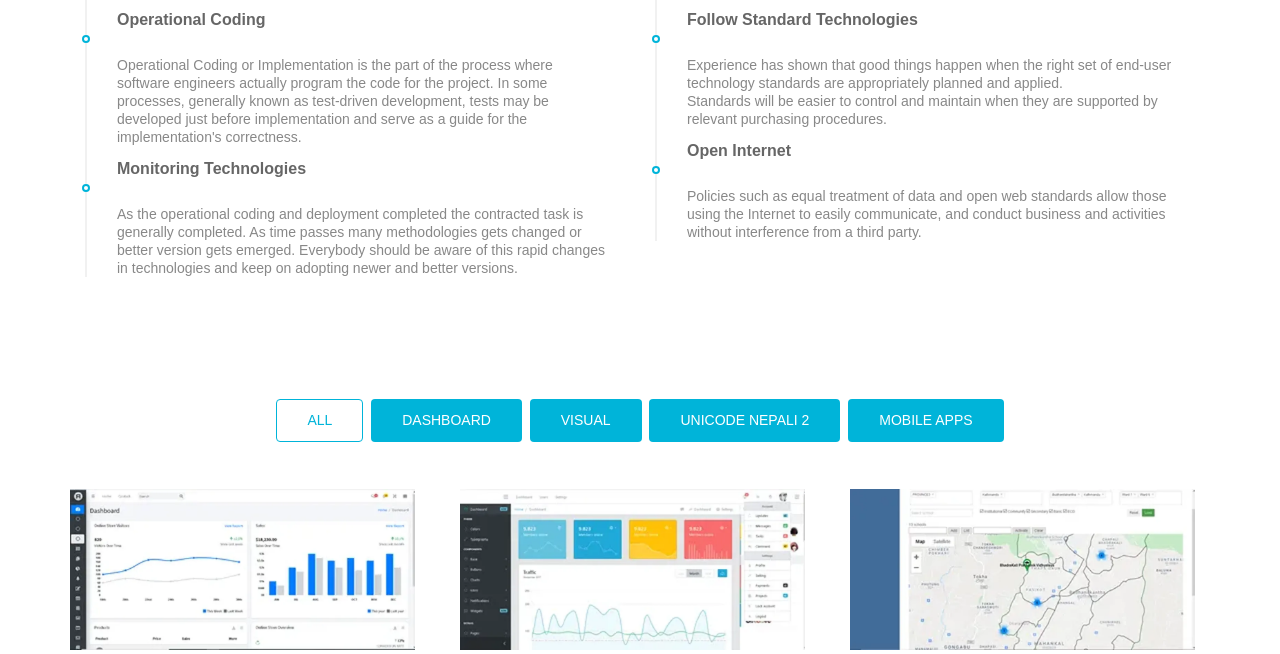
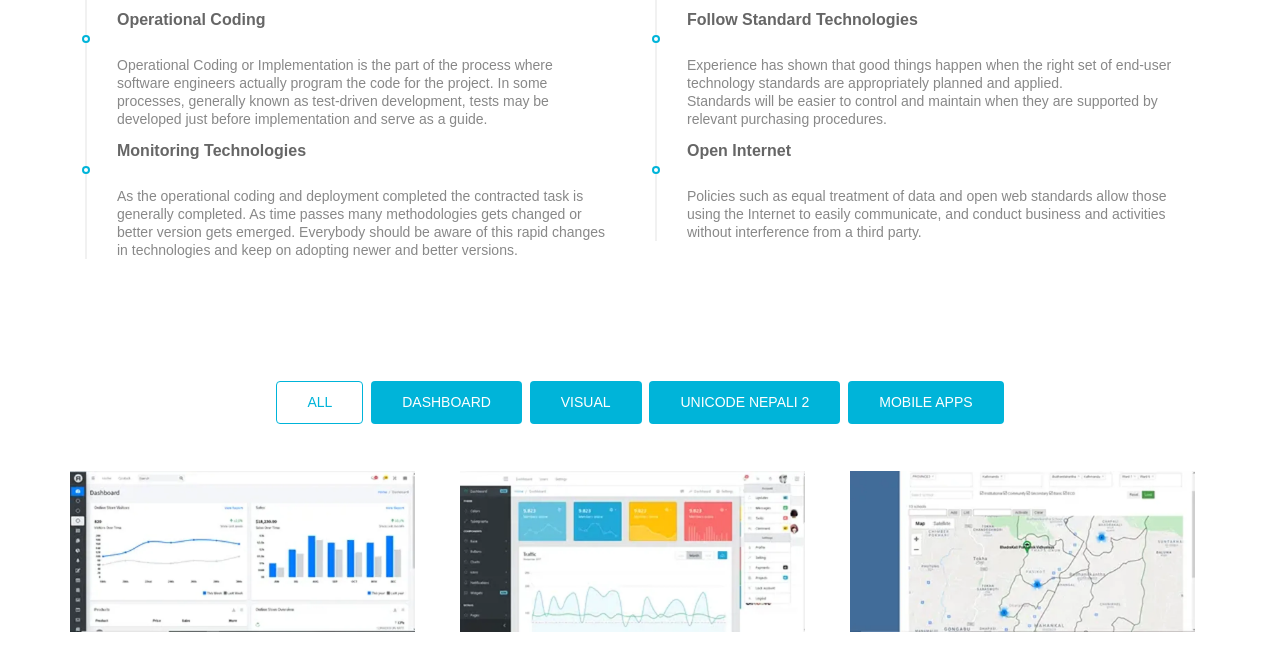
Before and after one commit to RakeshShrestha/Unicode-Nepali, a plain HTML site: page index.html in a window 1280 px wide. Shown: the part 2147-2801 px from the top of the page. Drawn offline with Linux system fonts and the light colour scheme; files whose address does not match are found by name.

Commit message:
update text

```diff
--- a/index.html
+++ b/index.html
@@ -317,8 +317,7 @@
 										is the part of the process where software engineers actually
 										program the code for the project. In some processes, generally
 										known as test-driven development, tests may be developed just
-										before implementation and serve as a guide for the
-										implementation's correctness.</p>
+										before implementation and serve as a guide.</p>
 								</div>
 							</li>
 							<li>
@@ -351,10 +350,11 @@
 										nonsense input data produces nonsense output or garbage.</p>
 									<p class="line-text">GIGO is commonly used to describe
 										failures in human decision-making due to faulty, incomplete,
-										or imprecise data.</div>
+										or imprecise data.
+								</div>
 							</li>
 
-												<li>
+							<li>
 								<div>
 									<h3 class="line-title">Don't reinvent the wheel</h3>
 									<br>
```
